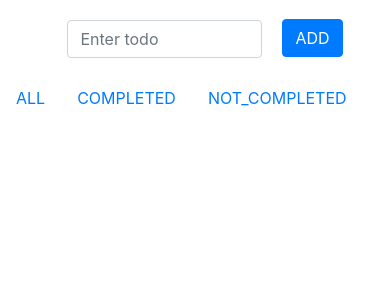
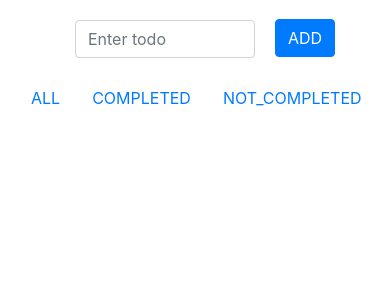
Before and after one commit to CaesiumY/redux-todo-example, a React (Create React App) app in the folder todo/: page / in a window 390 px wide. Shown: the top 300 px of the page. Built offline with nearby package versions, Linux system fonts and the light colour scheme.

Commit message:
style: Update mobile view

```diff
--- a/todo/src/App.js
+++ b/todo/src/App.js
@@ -9,7 +9,7 @@ function App() {
   return (
     <HashRouter>
       <Route>
-        <div className="App">
+        <div className="App container">
           <AddTodo />
           <FilterContainer />
           <VisibleTodoList />
--- a/todo/src/components/TodoList.js
+++ b/todo/src/components/TodoList.js
@@ -7,7 +7,7 @@ import "../css/TodoList.css";
 function TodoList({ todos, onTodoComplete, onTodoDelete }) {
   return (
     <div>
-      <ul className="list-group container">
+      <ul className="list-group center">
         {todos.map((todo, index) => (
           <Todo
             key={index}
--- a/todo/src/css/TodoList.css
+++ b/todo/src/css/TodoList.css
@@ -18,3 +18,7 @@
 .col-sm.text.success {
   text-decoration: line-through;
 }
+
+.center {
+  margin: 10px;
+}
```
